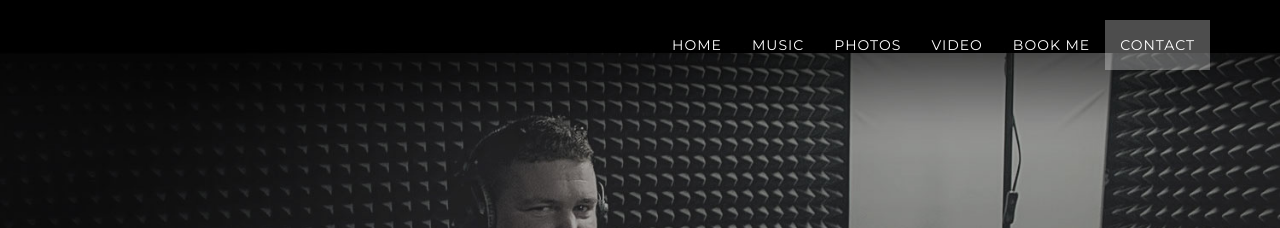
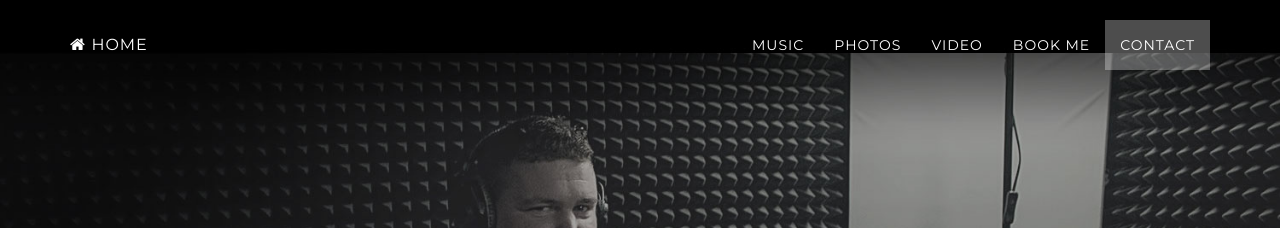
Before and after one commit to eddyallen/eddyallen.github.io, a Jekyll site: the page built from index.html, in a window 1280 px wide. Shown: the top 228 px of the page. Built offline with Jekyll 4.4.1, drawn with Linux system fonts in a browser that asks for light colours.

Commit message:
nav-brand enabled & font-size fixed

```diff
--- a/_includes/css/grayscale.css
+++ b/_includes/css/grayscale.css
@@ -93,7 +93,7 @@ a:focus {
 }
 
 .navbar-custom .nav li.active {
-    outline: nonte;
+    outline: none;
     background-color: rgba(255,255,255,.3);
 }
 
--- a/_includes/nav.html
+++ b/_includes/nav.html
@@ -5,9 +5,10 @@
                 <button type="button" class="navbar-toggle" data-toggle="collapse" data-target=".navbar-main-collapse">
                     <i class="fa fa-bars"></i>
                 </button>
-                <!-- <a class="navbar-brand page-scroll" href="#page-top">
-                    <i class="fa fa-play-circle"></i>  <span class="light">Start</span> Bootstrap
-                </a> -->
+                <a class="navbar-brand page-scroll" href="#page-top">
+                    <!-- <i class="fa fa-play-circle"></i>  <span class="light">home</span> -->
+                    <i class="fa fa-home"></i> <span class="light">home</span>
+                </a>
             </div>
 
             <!-- Collect the nav links, forms, and other content for toggling -->
@@ -17,7 +18,6 @@
                     <li class="hidden">
                         <a href="#page-top"></a>
                     </li>
-                    <li><a class="page-scroll" href="#home">home</a></li>
                     <li><a class="page-scroll" href="#music">music</a></li>
                     <li><a class="page-scroll" href="#photos">photos</a></li>
                     <li><a class="page-scroll" href="#video">video</a></li>
```
Also changed, not shown: _includes/css/bootstrap.min.css.
